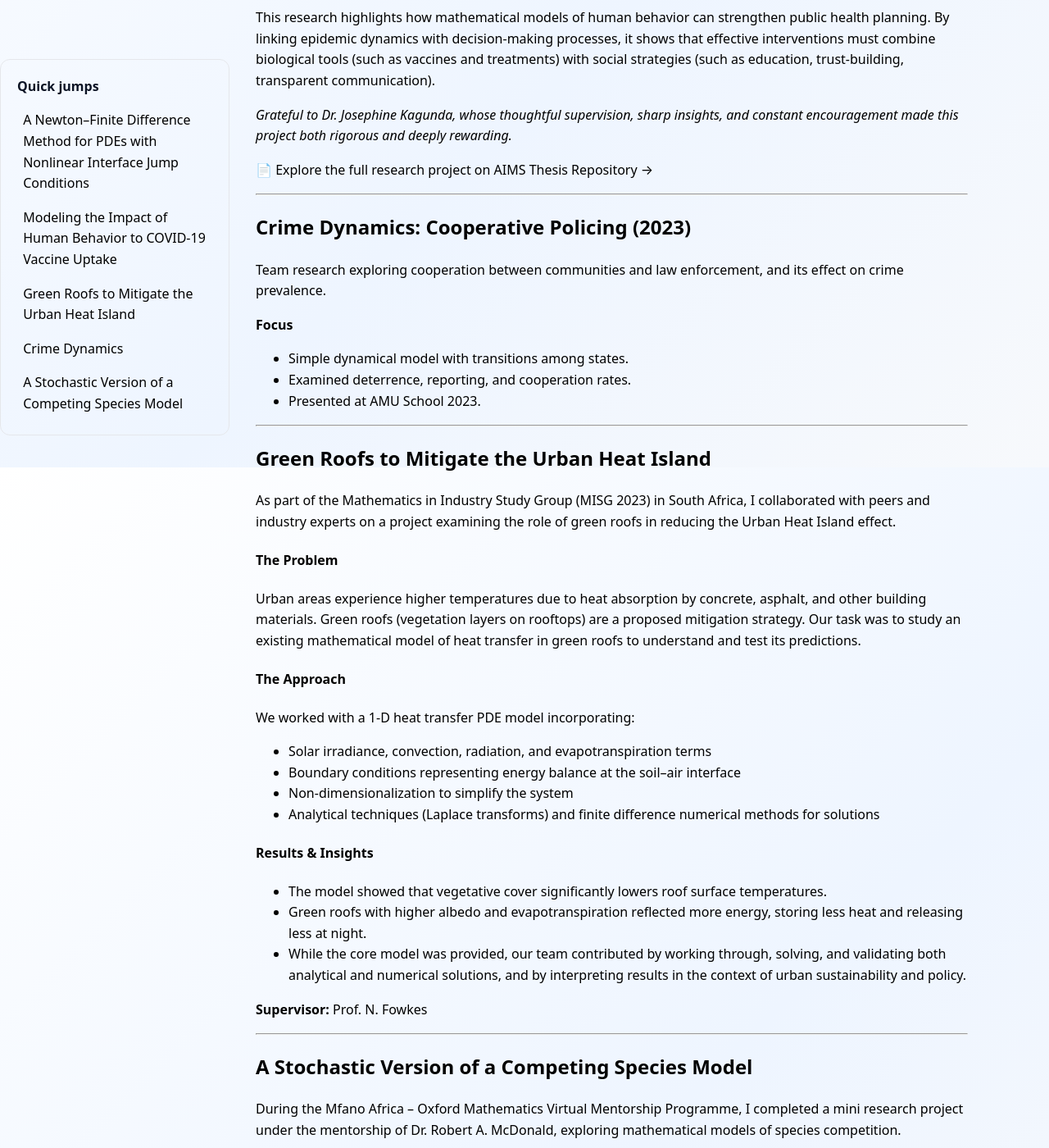
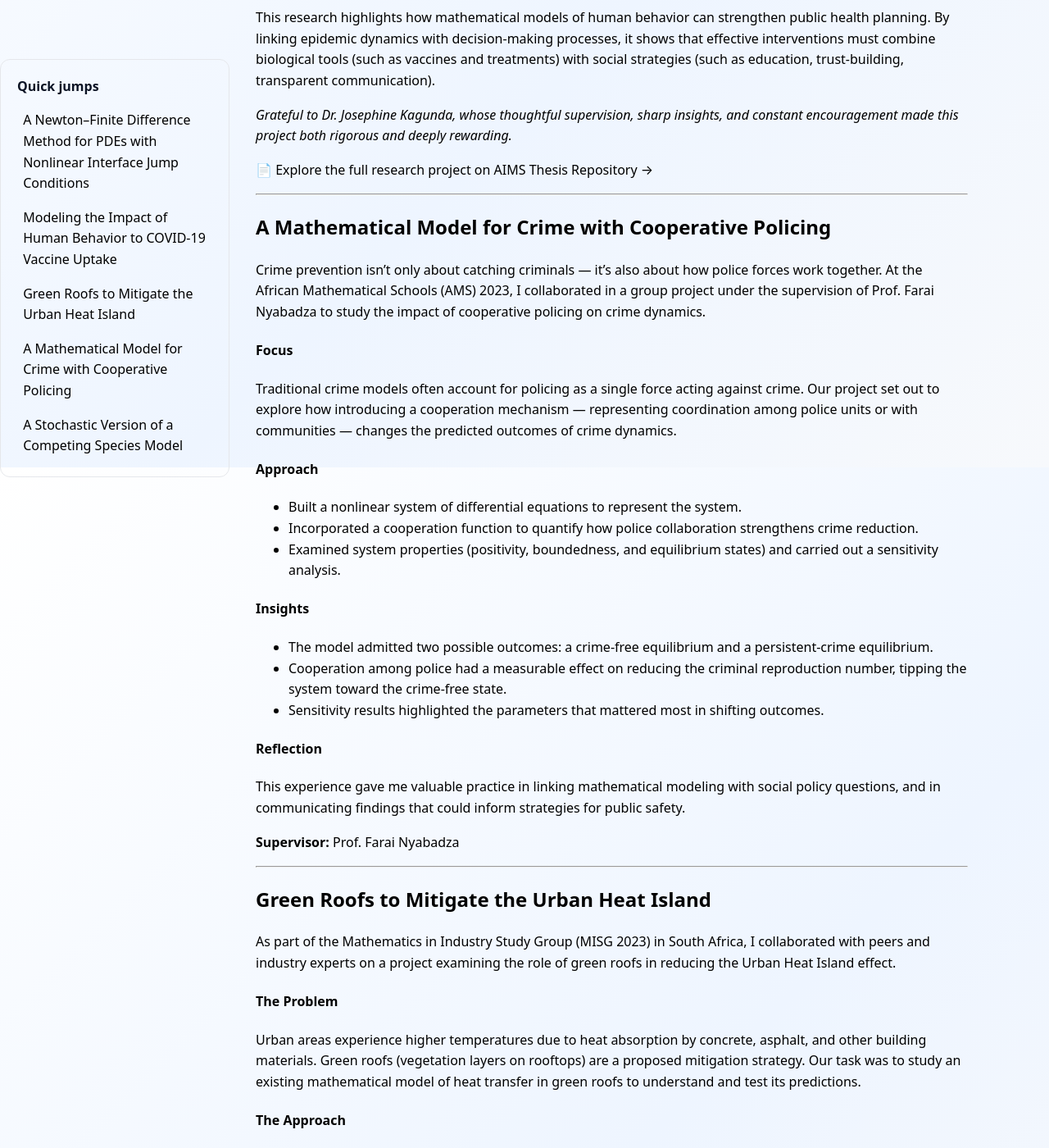
Before and after one commit to SARAH-GAKII/sarah-gakii.github.io, a Jekyll site: the page built from research.md, in a window 1280 px wide and 1400 px high, scrolled down 2230 px. Shown: the whole window at 82% size. Built offline with Jekyll 4.4.1, drawn with Linux system fonts in a browser that asks for light colours.

Commit message:
Update research.md

```diff
--- a/research.md
+++ b/research.md
@@ -10,7 +10,7 @@ title: Research
     <a href="#a-newton–finite-difference-method-for-pdes-with-nonlinear-interface-jump-conditions">A Newton–Finite Difference Method for PDEs with Nonlinear Interface Jump Conditions</a>
     <a href="#modeling-the-impact-of-human-behavior-to-covid-19-vaccine-uptake">Modeling the Impact of Human Behavior to COVID-19 Vaccine Uptake</a>
     <a href="#green-roofs-to-mitigate-the-urban-heat-island">Green Roofs to Mitigate the Urban Heat Island</a>
-    <a href="#crime-dynamics-cooperative-policing-2023">Crime Dynamics</a>
+    <a href="#a-mathematical-model-for-crime-with-cooperative-policing">A Mathematical Model for Crime with Cooperative Policing</a>
     <a href="#a-stochastic-version-of-a-competing-species-model">A Stochastic Version of a Competing Species Model</a>
   </aside>
 
@@ -85,15 +85,27 @@ This research highlights how mathematical models of human behavior can strengthe
 
 ---
 
+## A Mathematical Model for Crime with Cooperative Policing
 
-## Crime Dynamics: Cooperative Policing (2023)
-Team research exploring cooperation between communities and law enforcement, and its effect on crime prevalence.
+Crime prevention isn’t only about catching criminals — it’s also about how police forces work together. At the African Mathematical Schools (AMS) 2023, I collaborated in a group project under the supervision of Prof. Farai Nyabadza to study the impact of cooperative policing on crime dynamics.
 
-**Focus**
-- Simple dynamical model with transitions among states.
-- Examined deterrence, reporting, and cooperation rates.
-- Presented at AMU School 2023.
+#### Focus
+Traditional crime models often account for policing as a single force acting against crime. Our project set out to explore how introducing a cooperation mechanism — representing coordination among police units or with communities — changes the predicted outcomes of crime dynamics.
 
+#### Approach
+- Built a nonlinear system of differential equations to represent the system.
+- Incorporated a cooperation function to quantify how police collaboration strengthens crime reduction.
+- Examined system properties (positivity, boundedness, and equilibrium states) and carried out a sensitivity analysis.
+
+#### Insights
+- The model admitted two possible outcomes: a crime-free equilibrium and a persistent-crime equilibrium.
+- Cooperation among police had a measurable effect on reducing the criminal reproduction number, tipping the system toward the crime-free state.
+- Sensitivity results highlighted the parameters that mattered most in shifting outcomes.
+
+#### Reflection
+This experience gave me valuable practice in linking mathematical modeling with social policy questions, and in communicating findings that could inform strategies for public safety.
+
+**Supervisor:** Prof. Farai Nyabadza
 
 ---
 
```
